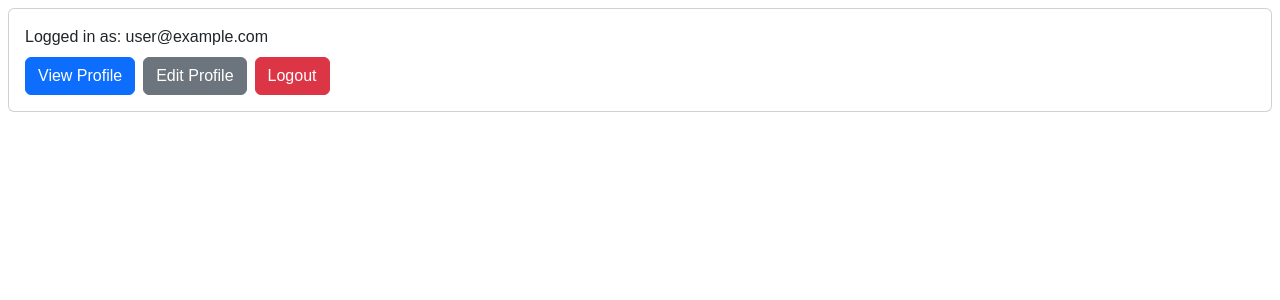
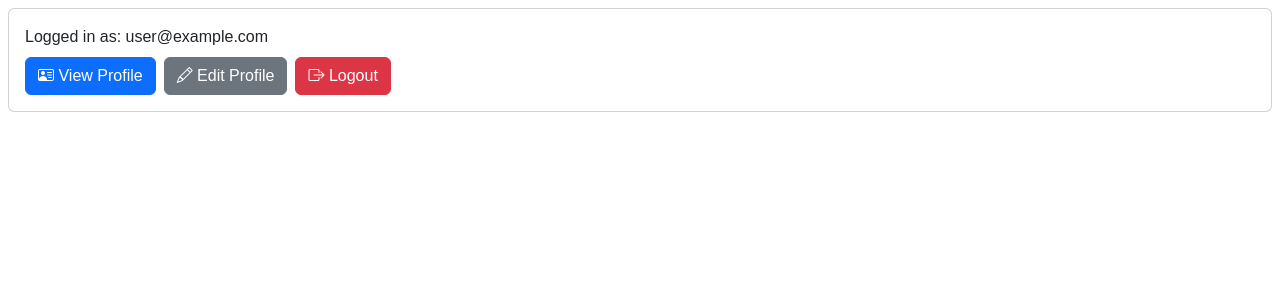
Before and after one commit to groovyrey/nextapp, a Next.js app: page / in a window 1280 px wide. Shown: the top 300 px of the page. Built offline with nearby package versions, Linux system fonts and the light colour scheme; no server answers; sample sign-in values are in the browser's storage.

Commit message:
Added icons

```diff
--- a/src/app/components/UserDisplay.js
+++ b/src/app/components/UserDisplay.js
@@ -19,9 +19,9 @@ export default function UserDisplay() {
         <>
           <div className="card-body">
           <p className="card-title">Logged in as: {user.email}</p>
-          <button className="btn btn-primary me-2" onClick={() => router.push(`/user/${user.uid}`)}>View Profile</button>
-          <button className="btn btn-secondary me-2" onClick={() => router.push(`/user/edit`)}>Edit Profile</button>
-          <button className="btn btn-danger" onClick={logout}>Logout</button>
+          <button className="btn btn-primary me-2" onClick={() => router.push(`/user/${user.uid}`)}><i className="bi-person-vcard"></i> View Profile</button>
+          <button className="btn btn-secondary me-2" onClick={() => router.push(`/user/edit`)}><i className="bi-pencil"></i> Edit Profile</button>
+          <button className="btn btn-danger" onClick={logout}><i className="bi-box-arrow-right"></i> Logout</button>
           </div>
         </>
       ) : (
--- a/src/app/login/page.js
+++ b/src/app/login/page.js
@@ -59,7 +59,7 @@ export default function LoginPage() {
       {error && <p className="text-danger">{error}</p>}
       <input type="email" className="form-control my-2" placeholder="Email" onChange={e => setEmail(e.target.value)} />
       <input type="password" className="form-control my-2" placeholder="Password" onChange={e => setPassword(e.target.value)} />
-      <button className="btn btn-primary" onClick={handleLogin}>Login</button>
+      <button className="btn btn-primary" onClick={handleLogin}><i className="bi-box-arrow-in-right"></i> Login</button>
       <p className="mt-3">Don't have an account? <a className="text-primary" href="/signup">Sign up</a></p>
       </div>
       </div>
--- a/src/app/not-found.js
+++ b/src/app/not-found.js
@@ -6,7 +6,7 @@ export default function NotFound() {
       <h2 className="text-4xl font-bold text-gray-800 mb-4">404 - Not Found</h2>
       <p className="text-lg text-gray-600 mb-8">Could not find the requested resource.</p>
       <Link href="/" className="px-6 py-3 bg-blue-600 text-white rounded-md hover:bg-blue-700 transition duration-300">
-        Return Home
+        <i className="bi-house"></i> Return Home
       </Link>
     </div>
   );
--- a/src/app/signup/page.js
+++ b/src/app/signup/page.js
@@ -85,7 +85,7 @@ export default function SignupPage() {
           <input type="number" className="form-control my-2" placeholder="Age" onChange={e => setAge(e.target.value)} />
           <input type="email" className="form-control my-2" placeholder="Email" onChange={e => setEmail(e.target.value)} />
           <input type="password" className="form-control my-2" placeholder="Password" onChange={e => setPassword(e.target.value)} />
-          <button className="btn btn-primary" onClick={handleSignup}>Sign Up</button>
+          <button className="btn btn-primary" onClick={handleSignup}><i className="bi-person-plus"></i> Sign Up</button>
           <p className="mt-3">Already have an account? <a className="text-primary" href="/login">Login</a></p>
         </div>
       </div>
--- a/src/app/user/[id]/page.js
+++ b/src/app/user/[id]/page.js
@@ -61,7 +61,7 @@ export default function UserProfilePage({ params }) {
           <p><strong>Email:</strong> {profileData.email}</p>
           <p><strong>Age:</strong> {profileData.age}</p>
           {user.uid==id?
-          <button className="btn btn-primary" onClick={() => router.push('/user/edit')}>Edit Profile</button>:""}
+          <button className="btn btn-primary" onClick={() => router.push('/user/edit')}><i className="bi-pencil"></i> Edit Profile</button>:""}
           <p className="mt-3"><a href="/">Back to Home</a></p>
         </div>
       </div>
--- a/src/app/user/edit/page.js
+++ b/src/app/user/edit/page.js
@@ -79,7 +79,7 @@ export default function EditUserPage() {
           <input type="text" className="form-control my-2" placeholder="First Name" value={firstName} onChange={e => setFirstName(e.target.value)} />
           <input type="text" className="form-control my-2" placeholder="Last Name" value={lastName} onChange={e => setLastName(e.target.value)} />
           <input type="number" className="form-control my-2" placeholder="Age" value={age} onChange={e => setAge(e.target.value)} />
-          <button className="btn btn-primary" onClick={handleUpdate}>Update Profile</button>
+          <button className="btn btn-primary" onClick={handleUpdate}><i className="bi-save"></i> Update Profile</button>
           <p className="mt-3"><a href="/">Back to Home</a></p>
         </div>
       </div>
```
